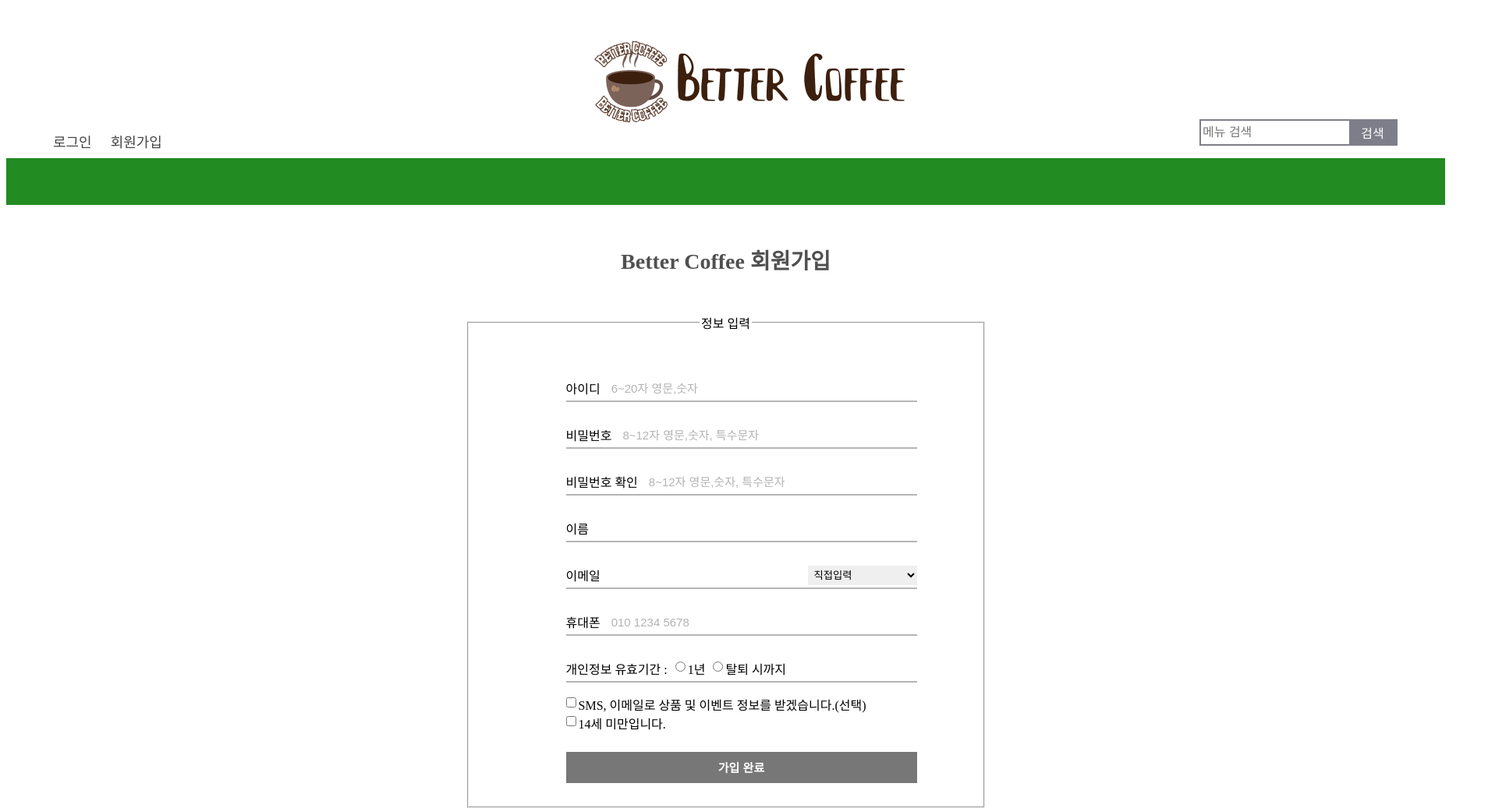
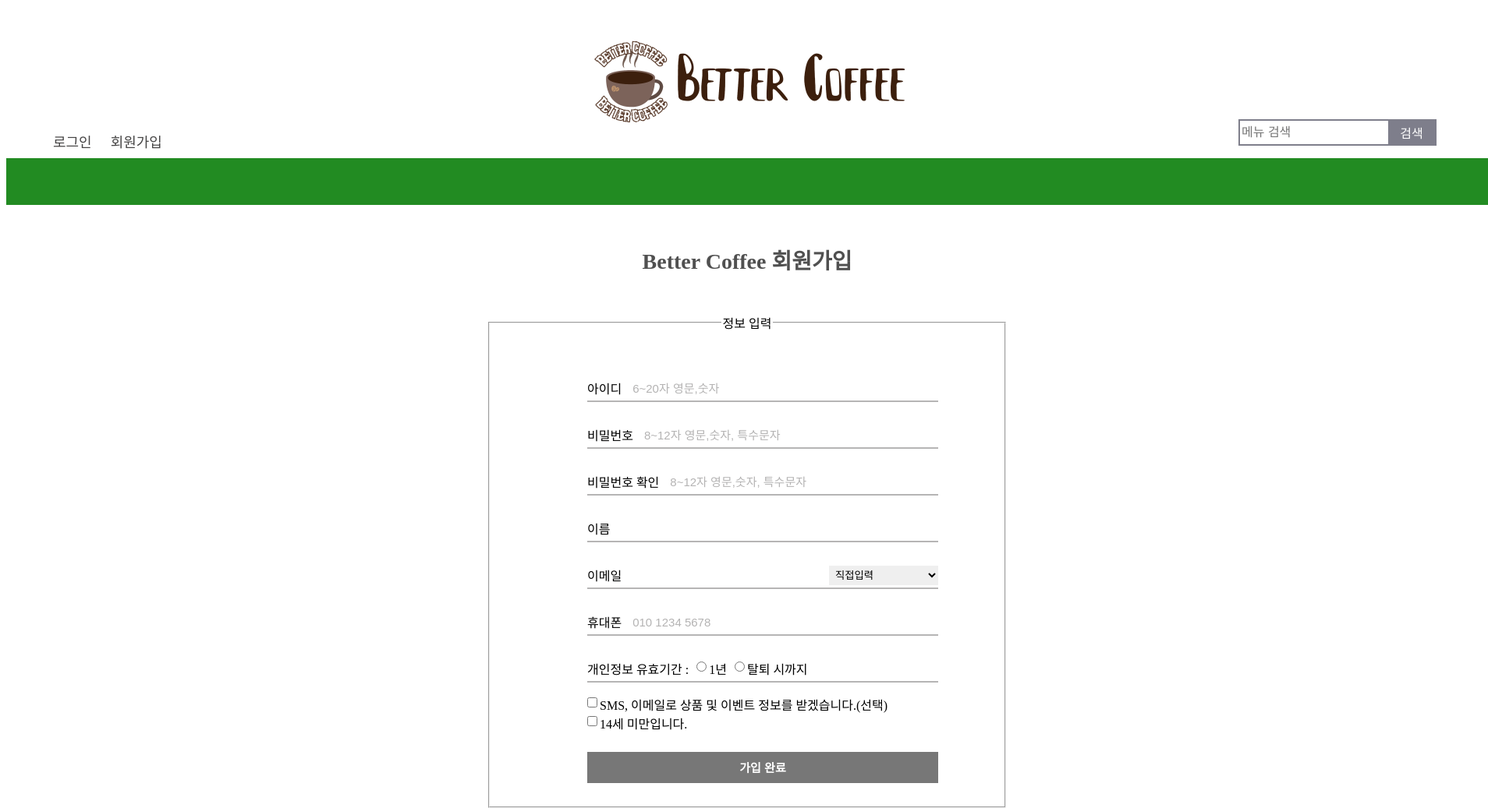
Before and after one commit to b7730yejin/development-1-, a plain HTML site: page join.html in a window 1280 px wide. Shown: the part 5-1042 px from the top of the page at 78% size, 1908 px wide, since content can reach past the window. Drawn offline with Linux system fonts and the light colour scheme.

Commit message:
Update join.css

```diff
--- a/join.css
+++ b/join.css
@@ -2,7 +2,7 @@
 .header{
     display: grid;
     height: 200px;
-    width: 1845px;
+    width: 1900px;
     grid-template-columns: repeat(3, 615px);
     grid-template-areas:
     "login-area title-area search-area";
@@ -20,25 +20,25 @@
     height: 30px;
     width: 250px;
     margin-top: 150px;
-    margin-left: 300px;
+    margin-left: 350px;
     border: 2px solid rgb(126, 126, 139);
     background: white;
 }
 .menu-area{
     height: 60px;
-    width: 1845px;
+    width: 1900px;
     background-color: forestgreen;
 }
 .joinForm{
+
     height: 1000px;
-    width: 1845px;
+    width: 1900px;
     text-align: center;
 }
 .joinInform1{
     display: inline-block;
     left: 300px;
     margin-top: 0px;
-
 }
 .joinInform2{
     display: inline-block;
@@ -51,7 +51,9 @@
 fieldset {
     display: inline-block;
     width: 600px;
-    margin: 30px auto;
+    margin-left: auto;
+    margin-right: auto;
+    margin-top: 30px;
     padding: 30px;
 }
 h1{
@@ -81,7 +83,6 @@ label{
 /*input 요소 설정*/
 .joinInform1 input{
    float: left;
-
    font-size: 15px;
    border: 0px;
    outline: none;
```
